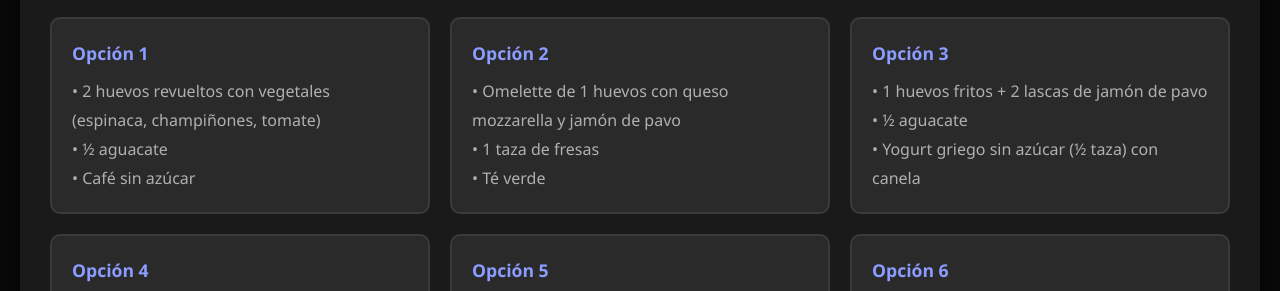
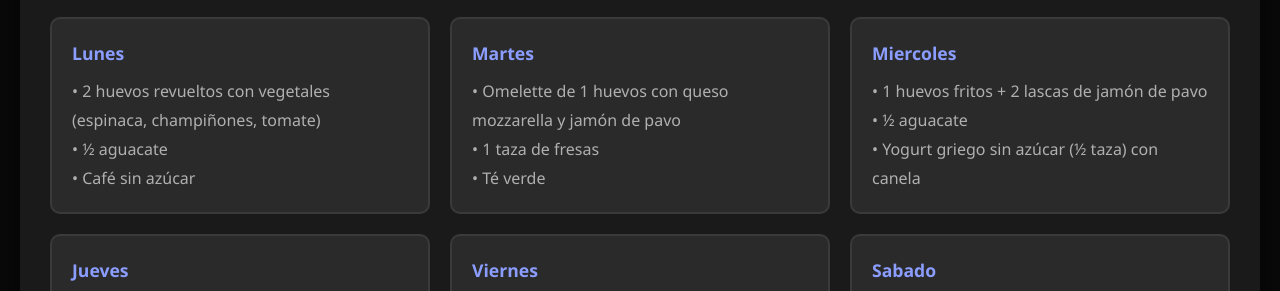
Before and after one commit to AntonioOseasxdxd/nutricion, a plain HTML site: page index.html in a window 1280 px wide. Shown: the part 225-516 px from the top of the page. Drawn offline with Linux system fonts and the light colour scheme.

Commit message:
days add

```diff
--- a/index.html
+++ b/index.html
@@ -212,36 +212,36 @@
                     <h3 style="color: #8b9dff; margin-bottom: 20px;">🍳 DESAYUNO - Escoge 1 opción diaria</h3>
                     <div class="options-grid">
                         <div class="option-card">
-                            <h4>Opción 1</h4>
+                            <h4>Lunes</h4>
                             <p>• 2 huevos revueltos con vegetales (espinaca, champiñones, tomate)<br>
                             • ½ aguacate<br>
                             • Café sin azúcar</p>
                         </div>
                         <div class="option-card">
-                            <h4>Opción 2</h4>
+                            <h4>Martes</h4>
                             <p>• Omelette de 1 huevos con queso mozzarella y jamón de pavo<br>
                             • 1 taza de fresas<br>
                             • Té verde</p>
                         </div>
                         <div class="option-card">
-                            <h4>Opción 3</h4>
+                            <h4>Miercoles</h4>
                             <p>• 1 huevos fritos + 2 lascas de jamón de pavo<br>
                             • ½ aguacate<br>
                             • Yogurt griego sin azúcar (½ taza) con canela</p>
                         </div>
                         <div class="option-card">
-                            <h4>Opción 4</h4>
+                            <h4>Jueves</h4>
                             <p>• Bowl proteico: 1 yogurt griego + 10 almendras + ½ taza de frambuesas + semillas de chía<br>
                             • 2 huevos duros</p>
                         </div>
                         <div class="option-card">
-                            <h4>Opción 5</h4>
+                            <h4>Viernes</h4>
                             <p>• Revoltillo de 1 huevos con queso mozzarella, tomate y cebolla<br>
                             • ½ aguacate<br>
                             • Café con leche de almendra</p>
                         </div>
                         <div class="option-card">
-                            <h4>Opción 6</h4>
+                            <h4>Sabado</h4>
                             <p>• 1 huevos cocidos + 1 onza de cuajada<br>
                             • 6 almendras<br>
                             • ½ taza de melón</p>
@@ -253,34 +253,34 @@
     <h3 style="color: #8b9dff; margin-bottom: 20px;">🍎 MERIENDA MEDIA MAÑANA</h3>
     <div class="options-grid">
         <div class="option-card">
-            <h4>Opción 1</h4>
+            <h4>Lunes</h4>
             <p>• 1 fruta pequeña (manzana, pera, durazno, naranja, kiwi)<br>
             • 10 almendras</p>
         </div>
 
         <div class="option-card">
-            <h4>Opción 2</h4>
+            <h4>Martes</h4>
             <p>• 1 huevo duro<br>
             • ½ aguacate con sal y limón</p>
         </div>
 
         <div class="option-card">
-            <h4>Opción 3</h4>
+            <h4>Miercoles</h4>
             <p>• Yogurt griego sin azúcar con canela</p>
         </div>
 
         <div class="option-card">
-            <h4>Opción 4</h4>
+            <h4>Jueves</h4>
             <p>• Yogurt griego sin azúcar con fresas</p>
         </div>
 
         <div class="option-card">
-            <h4>Opción 5</h4>
+            <h4>Viernes</h4>
             <p>• 10 almendras + té verde</p>
         </div>
 
         <div class="option-card">
-            <h4>Opción 6</h4>
+            <h4>Sabado</h4>
             <p>• 1 taza de fresas con queso cottage</p>
         </div>
     </div>
@@ -291,38 +291,38 @@
                     <h3 style="color: #8b9dff; margin-bottom: 20px;">🍗 ALMUERZO - Escoge 1 opción diaria</h3>
                     <div class="options-grid">
                         <div class="option-card">
-                            <h4>Opción 1</h4>
+                            <h4>Lunes</h4>
                             <p>• 5 onzas de fajitas de pollo con vegetales<br>
                             • 2 tazas de ensalada verde<br>
                             • ½ aguacate<br>
                             • Aderezo de yogurt natural</p>
                         </div>
                         <div class="option-card">
-                            <h4>Opción 2</h4>
+                            <h4>Martes</h4>
                             <p>• 5 onzas de carne deshilada con vegetales<br>
                             • 2 tazas de ensalada<br>
                             • 1 paquete de Salmas</p>
                         </div>
                         <div class="option-card">
-                            <h4>Opción 3</h4>
+                            <h4>Miercoles</h4>
                             <p>• 5 onzas de pollo a la plancha<br>
                             • 2 tazas de vegetales al vapor (brócoli, coliflor)<br>
                             • Ensalada fresca</p>
                         </div>
                         <div class="option-card">
-                            <h4>Opción 4</h4>
+                            <h4>Jueves</h4>
                             <p>• 5 onzas de pescado al horno con limón<br>
                             • Coliflor al vapor<br>
                             • Ensalada de aguacate y tomate</p>
                         </div>
                         <div class="option-card">
-                            <h4>Opción 5</h4>
+                            <h4>Viernes</h4>
                             <p>• 5 onzas de pechuga de pavo a la plancha<br>
                             • Espárragos asados<br>
                             • Ensalada verde con pepino</p>
                         </div>
                         <div class="option-card">
-                            <h4>Opción 6</h4>
+                            <h4>Sabado</h4>
                             <p>• 5 onzas de carne asada<br>
                             • Vegetales salteados<br>
                             • Ensalada con chimol<br>
@@ -335,27 +335,27 @@
                     <h3 style="color: #8b9dff; margin-bottom: 20px;">🥜 MERIENDA MEDIA TARDE</h3>
                     <div class="options-grid">
                         <div class="option-card">
-                            <h4>Opción 1</h4>
+                            <h4>Lunes</h4>
                             <p>• 1 fruta + 10 nueces</p>
                         </div>
                         <div class="option-card">
-                            <h4>Opción 2</h4>
+                            <h4>Martes</h4>
                             <p>• Apio con 1 cda de mantequilla de maní natural</p>
                         </div>
                         <div class="option-card">
-                            <h4>Opción 3</h4>
+                            <h4>Miercoles</h4>
                             <p>• ½ aguacate con sal y limón</p>
                         </div>
                         <div class="option-card">
-                            <h4>Opción 4</h4>
+                            <h4>Jueves</h4>
                             <p>• 1 taza de fresas con queso cottage</p>
                         </div>
                         <div class="option-card">
-                            <h4>Opción 5</h4>
+                            <h4>Viernes</h4>
                             <p>• Yogurt griego sin azúcar con canela</p>
                         </div>
                         <div class="option-card">
-                            <h4>Opción 6</h4>
+                            <h4>Sabado</h4>
                             <p>• 10 almendras + té verde</p>
                         </div>
                     </div>
@@ -365,35 +365,35 @@
                     <h3 style="color: #8b9dff; margin-bottom: 20px;">🌮 CENA - Escoge 1 opción diaria</h3>
                     <div class="options-grid">
                         <div class="option-card">
-                            <h4>Opción 1</h4>
+                            <h4>Lunes</h4>
                             <p>• 2 tortillas de taco con 3 onzas de pollo deshilado<br>
                             • Lechuga, tomate, cilantro<br>
                             • Guacamole</p>
                         </div>
                         <div class="option-card">
-                            <h4>Opción 2</h4>
+                            <h4>Martes</h4>
                             <p>• Ensalada grande: lechuga, espinaca, 3 onzas de atún, huevo duro, aguacate, tomate<br>
                             • Aderezo natural de yogurt</p>
                         </div>
                         <div class="option-card">
-                            <h4>Opción 3</h4>
+                            <h4>Miercoles</h4>
                             <p>• 1 huevos revueltos con vegetales<br>
                             • 1 plátano sancochado pequeño<br>
                             • 1 cda de frijoles</p>
                         </div>
                         <div class="option-card">
-                            <h4>Opción 4</h4>
+                            <h4>Jueves</h4>
                             <p>• 4 onzas de pechuga de pollo a la plancha<br>
                             • Ensalada de pepino, tomate y cebolla<br>
                             • ½ aguacate</p>
                         </div>
                         <div class="option-card">
-                            <h4>Opción 5</h4>
+                            <h4>Viernes</h4>
                             <p>• Sopa de vegetales con 3 onzas de pollo desmenuzado<br>
                             • Ensalada verde con aguacate</p>
                         </div>
                         <div class="option-card">
-                            <h4>Opción 6</h4>
+                            <h4>Sabado</h4>
                             <p>• 2 pupusa de queso casera (masa delgada)<br>
                             • Curtido abundante<br>
                             • Salsa de tomate</p>
```
